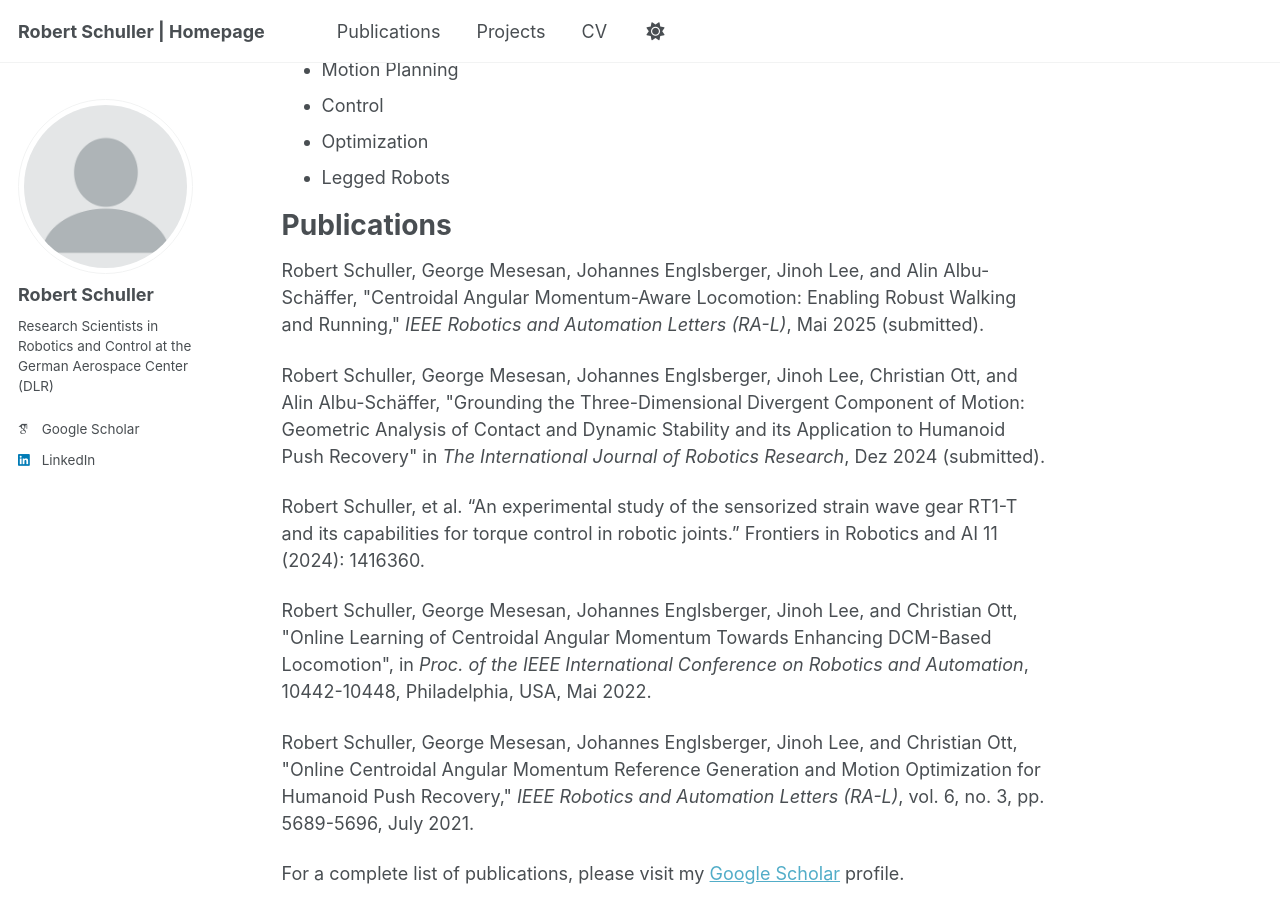
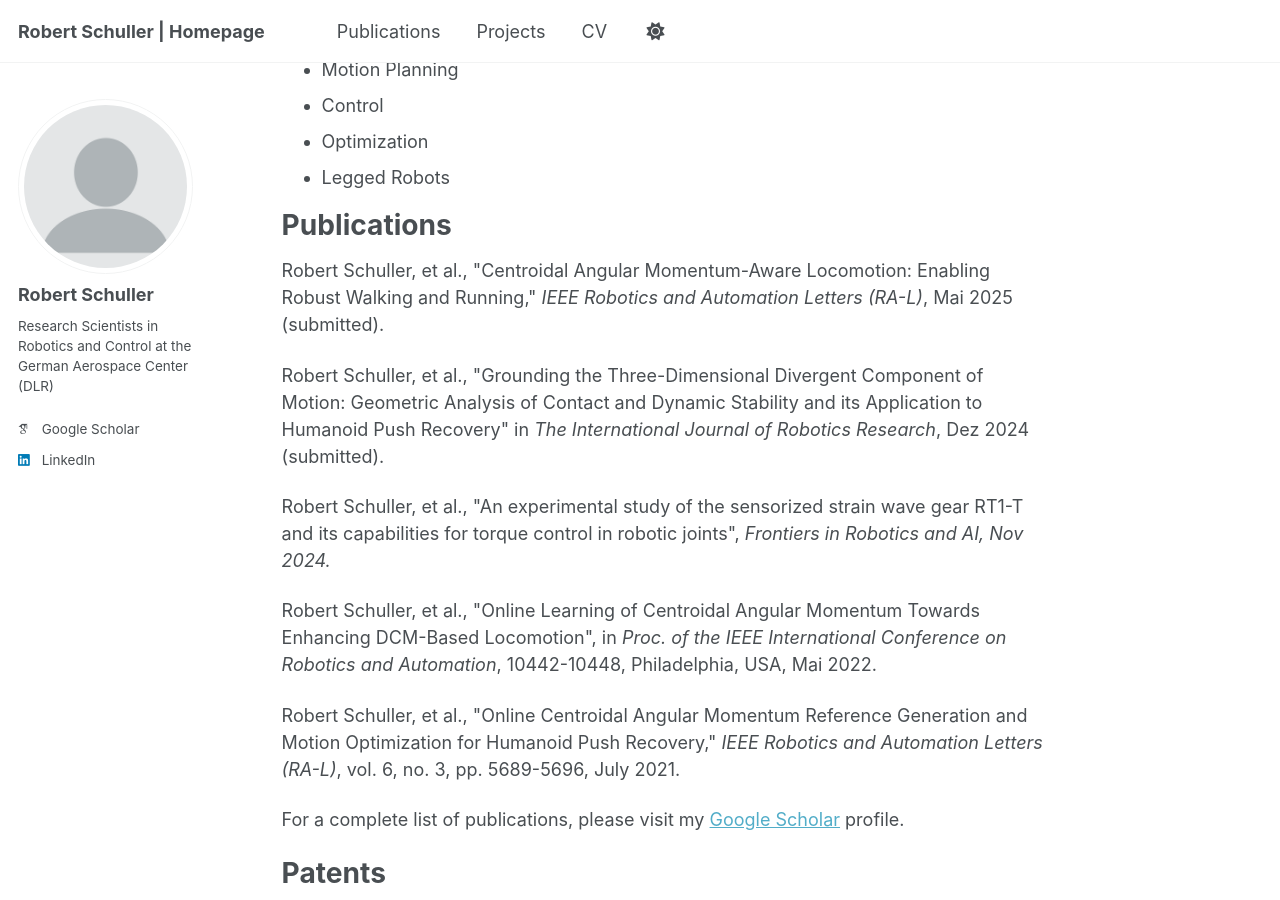
Before and after one commit to RoSchuller/RoSchuller.github.io, a Jekyll site: the page built from _pages/about.md, in a window 1280 px wide and 900 px high, scrolled down 331 px. Built offline with Jekyll 4.4.1, drawn with Linux system fonts in a browser that asks for light colours; some web fonts are replaced.

Commit message:
Update about.md

```diff
--- a/_pages/about.md
+++ b/_pages/about.md
@@ -20,15 +20,15 @@ Interests
 
 Publications
 ======
-Robert Schuller, George Mesesan, Johannes Englsberger, Jinoh Lee, and Alin Albu-Schäffer, &quot;Centroidal Angular Momentum-Aware Locomotion: Enabling Robust Walking and Running,&quot;&nbsp;<em>IEEE Robotics and Automation Letters &#40;RA-L&#41;</em>, Mai 2025 (submitted).
+Robert Schuller, et al., &quot;Centroidal Angular Momentum-Aware Locomotion: Enabling Robust Walking and Running,&quot;&nbsp;<em>IEEE Robotics and Automation Letters &#40;RA-L&#41;</em>, Mai 2025 (submitted).
 
-Robert Schuller, George Mesesan, Johannes Englsberger, Jinoh Lee, Christian Ott, and Alin Albu-Schäffer, &quot;Grounding the Three-Dimensional Divergent Component of Motion: Geometric Analysis of Contact and Dynamic Stability and its Application to Humanoid Push Recovery&quot;  in <i>The International Journal of Robotics Research</i>, Dez 2024 (submitted).
+Robert Schuller, et al., &quot;Grounding the Three-Dimensional Divergent Component of Motion: Geometric Analysis of Contact and Dynamic Stability and its Application to Humanoid Push Recovery&quot;  in <i>The International Journal of Robotics Research</i>, Dez 2024 (submitted).
 
-Robert Schuller, et al. "An experimental study of the sensorized strain wave gear RT1-T and its capabilities for torque control in robotic joints." Frontiers in Robotics and AI 11 (2024): 1416360.
+Robert Schuller, et al., &quot;An experimental study of the sensorized strain wave gear RT1-T and its capabilities for torque control in robotic joints&quot;, <i>Frontiers in Robotics and AI<i>, Nov 2024.
 
-Robert Schuller, George Mesesan, Johannes Englsberger, Jinoh Lee, and Christian Ott, &quot;Online Learning of Centroidal Angular Momentum Towards Enhancing DCM-Based Locomotion&quot;, in <i>Proc. of the IEEE International Conference on Robotics and Automation</i>, 10442-10448, Philadelphia, USA, Mai 2022.
+Robert Schuller, et al., &quot;Online Learning of Centroidal Angular Momentum Towards Enhancing DCM-Based Locomotion&quot;, in <i>Proc. of the IEEE International Conference on Robotics and Automation</i>, 10442-10448, Philadelphia, USA, Mai 2022.
 
-Robert Schuller, George Mesesan, Johannes Englsberger, Jinoh Lee, and Christian Ott, &quot;Online Centroidal Angular Momentum Reference Generation and Motion Optimization for Humanoid Push Recovery,&quot;&nbsp;<em>IEEE Robotics and Automation Letters &#40;RA-L&#41;</em>, vol. 6, no. 3, pp. 5689-5696, July 2021.
+Robert Schuller, et al., &quot;Online Centroidal Angular Momentum Reference Generation and Motion Optimization for Humanoid Push Recovery,&quot;&nbsp;<em>IEEE Robotics and Automation Letters &#40;RA-L&#41;</em>, vol. 6, no. 3, pp. 5689-5696, July 2021.
 
 
 For a complete list of publications, please visit my <a href="https://scholar.google.com/citations?user=1umt-ZEAAAAJ&hl=de">Google Scholar</a> profile.
```
